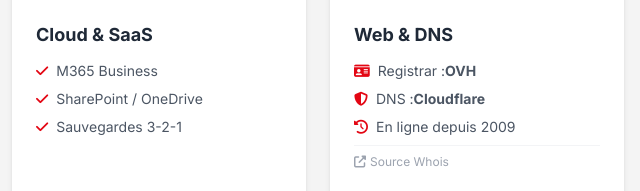
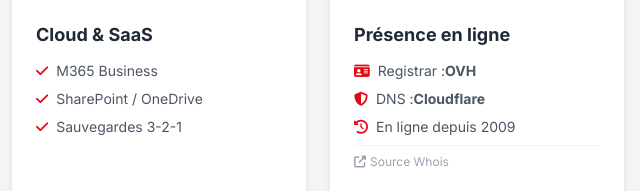
Before and after one commit to TheoDesmetReseau/tdesmet, a plain HTML site: page index.html in a window 1280 px wide. Both pictures are taken after a click on the link "INFRASTRUCTURE IT". Shown: the part 401-592 px from the top of the page, 640-1280 px from the left. Drawn offline with nearby package versions, Linux system fonts and the light colour scheme.

Commit message:
Update index.html

```diff
--- a/index.html
+++ b/index.html
@@ -334,7 +334,7 @@
                     </div>
                     <span class="text-gray-200 font-bold text-3xl">04</span>
                 </div>
-                <h3 class="text-lg font-bold text-gray-800 mb-3">Web & DNS</h3>
+                <h3 class="text-lg font-bold text-gray-800 mb-3">Présence en ligne</h3>
                 <ul class="text-sm text-gray-600 space-y-2">
                     <li class="flex items-center" title="Bureau d'enregistrement">
                         <i class="fas fa-id-card text-bdl-red mr-2"></i>
```
